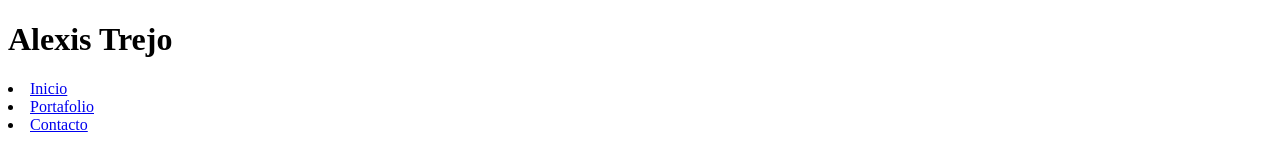
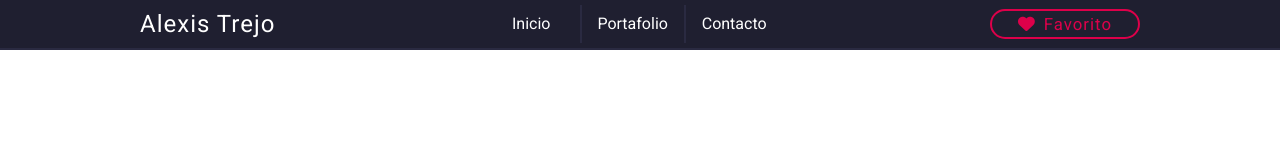
Before and after one commit to TrueAzt3k/Blog, a plain HTML site: page index.html in a window 1280 px wide. Drawn offline with Linux system fonts and the light colour scheme.

Commit message:
Navbar - beta

```diff
--- a/index.html
+++ b/index.html
@@ -3,16 +3,22 @@
 <head>
     <meta charset="UTF-8">
     <meta name="viewport" content="width=device-width, initial-scale=1.0">
-    <title>Git Curso</title>
+    <title>Portafolio - Alexis</title>
+    <link rel="stylesheet" href="styles.css">
+    <script src="https://kit.fontawesome.com/0209842b96.js" crossorigin="anonymous"></script>
 </head>
 <body>
     <header>
+        <div class="container">
             <h1>Alexis Trejo</h1>
             <nav>
                 <li><a href="#">Inicio</a></li>
                 <li><a href="#">Portafolio</a></li>
                 <li><a href="#">Contacto</a></li>
             </nav>
+            <button onclick="favorite()" id="fav"><i class="fas fa-heart"></i>Favorito</button>
+        </div>
     </header>
+    <script src="script.js"></script>
 </body>
 </html>
--- /dev/null
+++ b/script.js
@@ -0,0 +1,4 @@
+function favorite() {
+    var fav = document.getElementById('fav')
+    fav.classList.toggle('fav')
+}
--- /dev/null
+++ b/styles.scss
@@ -0,0 +1,116 @@
+@import url('https://fonts.googleapis.com/css?family=Roboto&display=swap');
+
+:root {
+    font-size: 16px;
+}
+
+* {
+    padding: 0;
+    margin: 0;
+    font-family: 'Roboto', sans-serif;
+    box-sizing: border-box;
+}
+
+header {
+    position: fixed;
+    height: 50px;
+    width: 100%;
+    background: rgb(31, 31, 48);
+    display: flex;
+    align-items: center;
+    justify-content: center;
+    border-bottom: rgb(42, 42, 65) 2px solid;
+}
+
+header .container {
+    position: relative;
+    width: 95%;
+    max-width: 1000px;
+    height: 100%;
+    display: flex;
+    align-items: center;
+    justify-content: space-between;
+}
+
+header .container h1 {
+    color: #fff;
+    font-weight: 100;
+    font-size: 1.5rem;
+    letter-spacing: 1px;
+}
+
+header .container nav {
+    position: relative;
+    width: 30%;
+    height: 100%;
+    display: flex;
+    align-items: center;
+    justify-content: space-between;
+}
+
+header .container nav li {
+    position: relative;
+    height: 80%;
+    width: 33%;
+    display: flex;
+    align-items: center;
+    justify-content: center;
+    min-width: 90px;
+}
+
+header .container nav li:first-child{
+    border-right: 2px solid rgb(42, 42, 65);
+}
+header .container nav li:last-child{
+    border-left: 2px solid rgb(42, 42, 65);
+}
+
+header .container nav li a {
+    text-decoration: none;
+    text-align: center;
+    color: #fff;
+    font-size: 1rem;
+    font-weight: 100;
+    height: 70%;
+    display: flex;
+    align-items: center;
+    justify-content: center;
+    transition: all 0.4s ease;
+}
+
+header .container nav li a:hover {
+    box-shadow:inset 0 -2px #00ffaa;
+    animation: link-hover 1s ease infinite;
+}
+
+header .container button {
+    width: 150px;
+    height: 30px;
+    border-radius: 15px;
+    border: #dd004a 2px solid;
+    color: #fff;
+    font-size: 1.05rem;
+    font-weight: 100;
+    letter-spacing: 1px;
+    background: none;
+    cursor: pointer;
+    color: #dd004a;
+    transition: all 0.4s ease;
+}
+header .container button.fav{
+    color: #fff;
+    background: #dd004a;
+}
+header .container button i{
+    margin-right: 0.5rem;
+}
+header .container button:hover{
+    color: #fff;
+    background: #dd004a;
+}
+
+@keyframes link-hover{
+    50%{
+        color: #ccc;
+    }
+}
```
Also changed, not shown: styles.css (added), 1 other file. Lines whose indentation alone changed are shown as unchanged.
